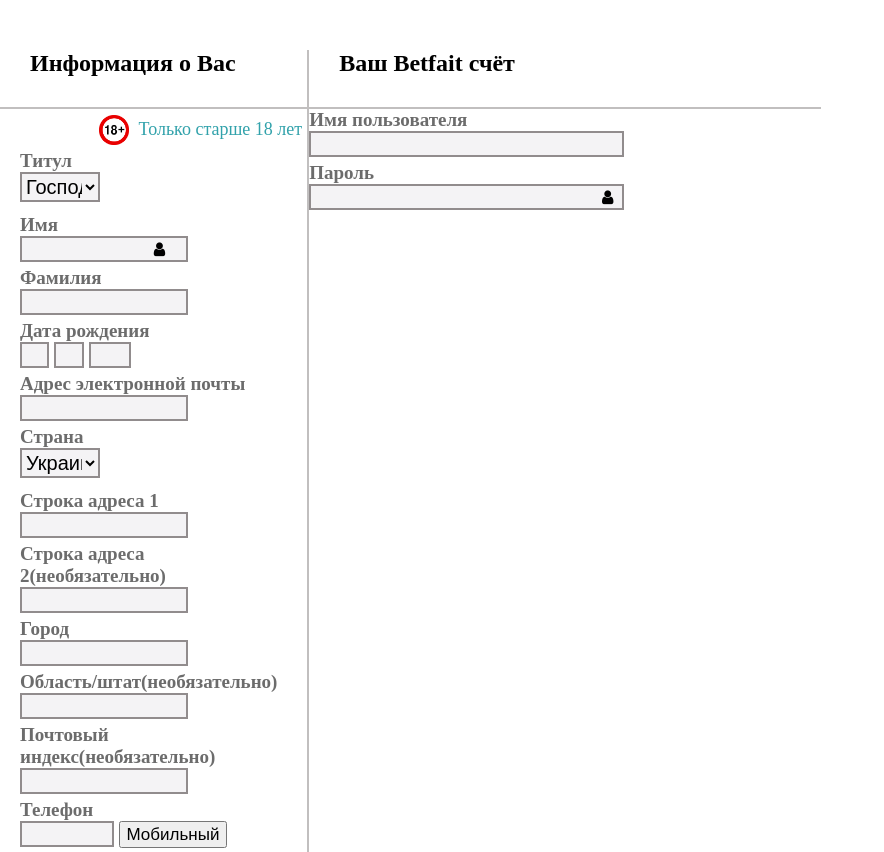
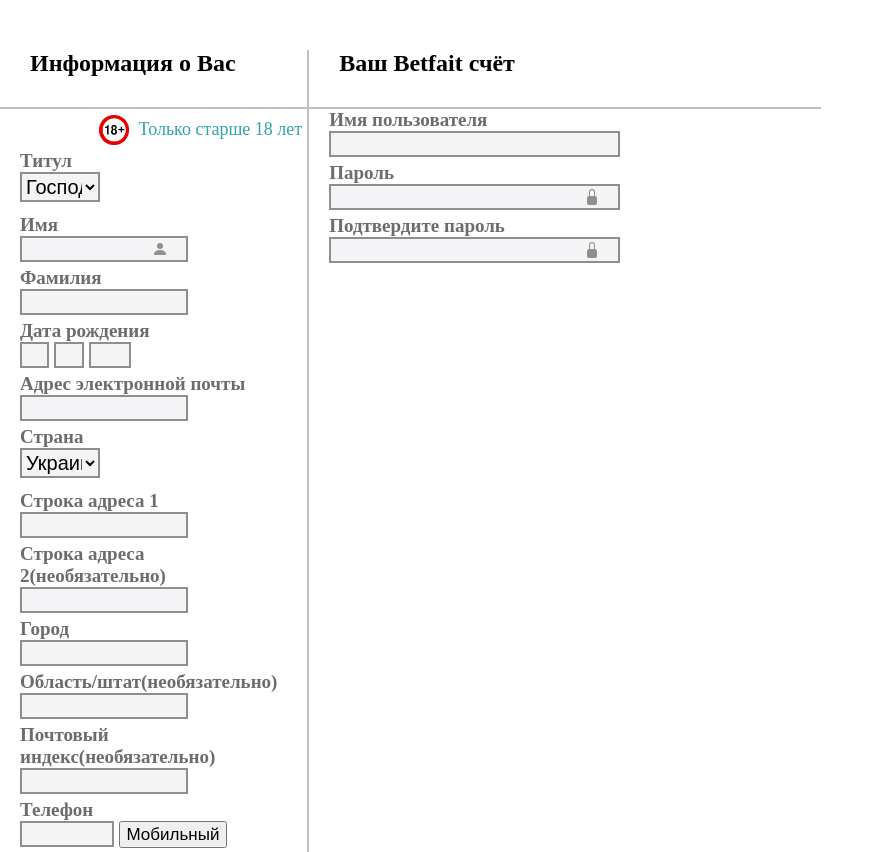
Before and after one commit to ntnshpig/js_course, a plain HTML site: page homework_3/Forms/3.3/index.html in a window 1280 px wide. Shown: the whole page, without its empty margins (0-884 px from the left). Drawn offline with Linux system fonts and the light colour scheme.

Commit message:
continue work with forms

```diff
--- a/homework_3/Forms/3.3/index.html
+++ b/homework_3/Forms/3.3/index.html
@@ -35,7 +35,9 @@
               <div class="left-main_content-form-line-input">
                 <label for="name">Имя</label>
                 <div class="input-icon-right">
-                  <i class="fa fa-user"></i>
+                  <svg xmlns="http://www.w3.org/2000/svg" width="16" height="16" fill="currentColor" class="bi bi-person-fill" viewBox="0 0 16 16">
+                    <path d="M3 14s-1 0-1-1 1-4 6-4 6 3 6 4-1 1-1 1H3zm5-6a3 3 0 1 0 0-6 3 3 0 0 0 0 6z"/>
+                  </svg>
                   <input type="text" name="name" />
                 </div>
               </div>
@@ -104,15 +106,26 @@
           </div>
           <div class="right-main_content">
             <div class="right-main_content-form">
-              <div class="кшпре-main_content-form-line-input">
+              <div class="right-main_content-form-line-input">
                 <label for="login">Имя пользователя</label>
                 <input type="text" name="login" />
               </div>
-              <div class="кшпре-main_content-form-line-input">
+              <div class="right-main_content-form-line-input">
                 <label for="password">Пароль</label>
                 <div class="input-icon-right">
-                  <i class="fa fa-user"></i>
-                  <input type="text" name="name" />
+                  <svg xmlns="http://www.w3.org/2000/svg" width="16" height="16" fill="currentColor" class="bi bi-lock-fill" viewBox="0 0 16 16">
+                    <path d="M8 1a2 2 0 0 1 2 2v4H6V3a2 2 0 0 1 2-2zm3 6V3a3 3 0 0 0-6 0v4a2 2 0 0 0-2 2v5a2 2 0 0 0 2 2h6a2 2 0 0 0 2-2V9a2 2 0 0 0-2-2z"/>
+                  </svg>
+                  <input type="password" name="name" />
+                </div>
+              </div>
+              <div class="right-main_content-form-line-input">
+                <label for="password">Подтвердите пароль</label>
+                <div class="input-icon-right">
+                  <svg xmlns="http://www.w3.org/2000/svg" width="16" height="16" fill="currentColor" class="bi bi-lock-fill" viewBox="0 0 16 16">
+                    <path d="M8 1a2 2 0 0 1 2 2v4H6V3a2 2 0 0 1 2-2zm3 6V3a3 3 0 0 0-6 0v4a2 2 0 0 0-2 2v5a2 2 0 0 0 2 2h6a2 2 0 0 0 2-2V9a2 2 0 0 0-2-2z"/>
+                  </svg>
+                  <input type="password" name="name" />
                 </div>
               </div>
             </div>
--- a/homework_3/Forms/3.3/style.css
+++ b/homework_3/Forms/3.3/style.css
@@ -119,9 +119,10 @@ select {
 .input-icon-right {
     position: relative;
 }
-.input-icon-right i {
+.input-icon-right svg {
     position: absolute;
     min-width: 40px;
     margin-top: 5px;
-    right: 35%;
+    right: 40%;
+    color: rgba(119, 112, 112, 0.781);
 }
```
